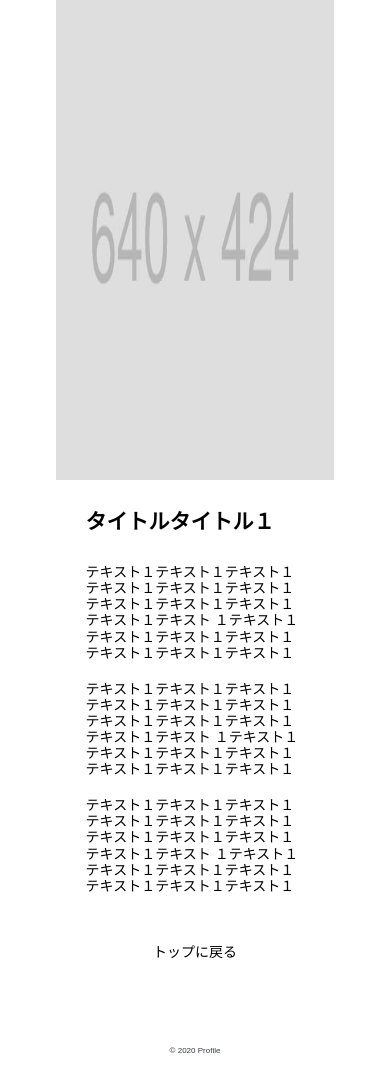
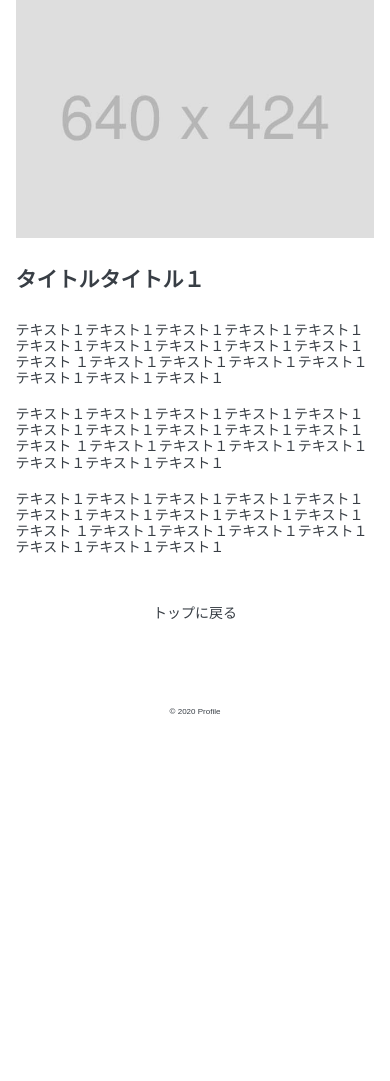
Before and after one commit to Seiya-Tagami/mosha, a PHP site: page /bicycle1.php in a window 390 px wide. Shown: the part 60-1141 px from the top of the page. After the commit the page ends 774 px from the top, so only its background shows below. Run offline with PHP 8.4, Linux system fonts and the light colour scheme.

Commit message:
detailページを実装（phpをわざわざ使う必要があったか疑問の余地あり）

```diff
--- a/level1-1/src/sass/common.css
+++ b/level1-1/src/sass/common.css
@@ -412,16 +412,26 @@ img {
   line-height: 60px;
 }
 
-.p-bicycle-detail__container {
-  padding: 0 40px;
+.p-bicycle-detail {
+  color: #383E45;
 }
 .p-bicycle-detail__container img {
   display: block;
   width: 100%;
   height: 480px;
 }
+@media (max-width: 600px) {
+  .p-bicycle-detail__container img {
+    height: auto;
+  }
+}
 .p-bicycle-detail__text {
   padding: 30px;
+}
+@media (max-width: 600px) {
+  .p-bicycle-detail__text {
+    padding: 30px 0;
+  }
 }
 .p-bicycle-detail__text h2 {
   font-size: 21px;
--- a/level1-1/src/sass/object/project/_p-bicycle-detail.scss
+++ b/level1-1/src/sass/object/project/_p-bicycle-detail.scss
@@ -1,16 +1,27 @@
+@use "../../foundation/variables" as *;
+@use "../../foundation/mixin" as *;
+
 .p-bicycle-detail {
+  color: $color-main-black;
+
   &__container {
-    padding: 0 40px;
-
     & img {
       display: block;
       width: 100%;
       height: 480px;
+
+      @include mobile {
+        height: auto;
+      }
     }
   }
 
   &__text {
     padding: 30px;
+
+    @include mobile {
+      padding: 30px 0;
+    }
 
     & h2 {
       font-size: 21px;
```
Also changed, not shown: 1 other file.
